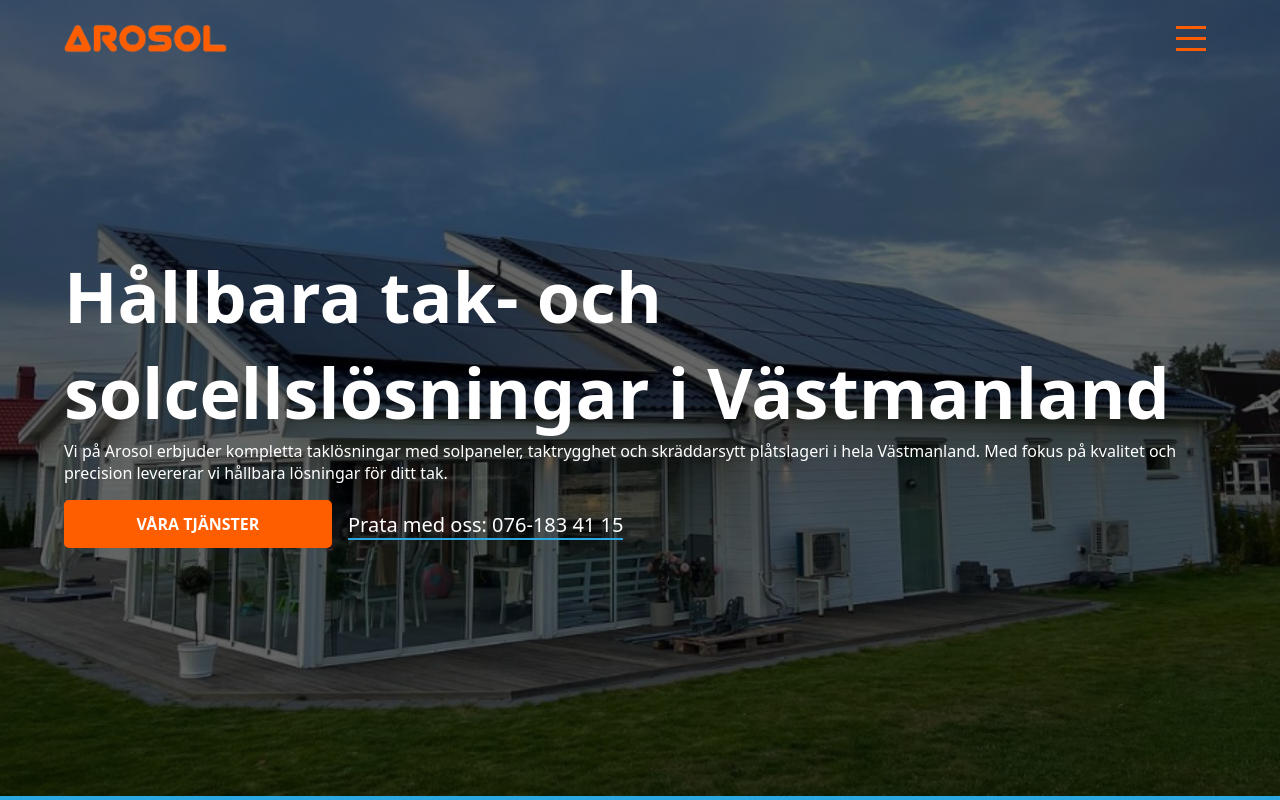
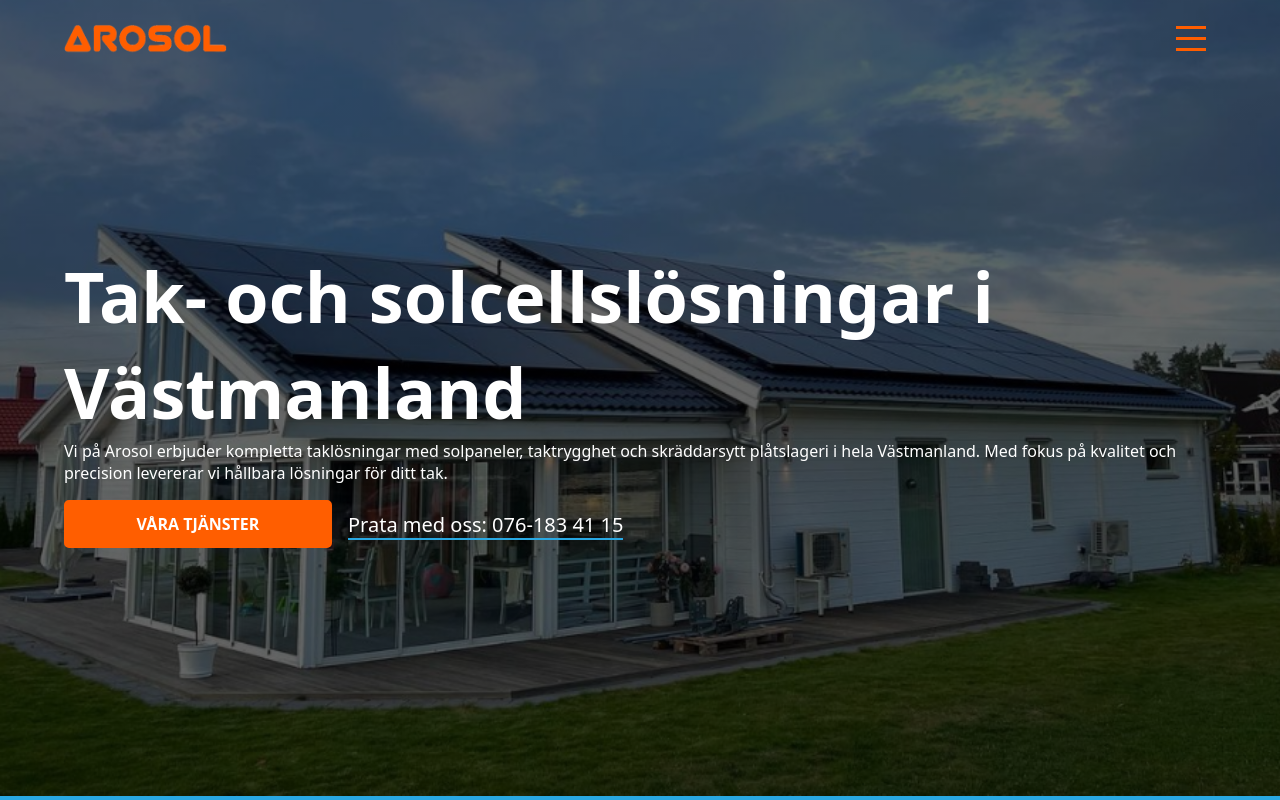
Before and after one commit to annamalinelisabet/AROSOL, a React (Vite) app: page / in a window 1280 px wide. Shown: the top 800 px of the page. Built offline with nearby package versions, Linux system fonts and the light colour scheme.

Commit message:
Change title in header

```diff
--- a/package.json
+++ b/package.json
@@ -12,6 +12,7 @@
   "dependencies": {
     "animate.css": "^4.1.1",
     "aos": "^2.3.4",
+    "dotenv": "^16.4.5",
     "react": "^18.2.0",
     "react-dom": "^18.2.0",
     "react-google-recaptcha-v3": "^1.10.1",
--- a/src/components/HomeHero/HomeHero.jsx
+++ b/src/components/HomeHero/HomeHero.jsx
@@ -14,7 +14,7 @@ const HomeHero = () => {
     <div className='HomeHero bg-img flex-center'>
         <div className='container wrapper d-flex-column'>
             <div className='hero-text'>
-                <h1 className='header'>Hållbara tak- och solcellslösningar i Västmanland</h1>
+                <h1 className='header'>Tak- och solcellslösningar i Västmanland</h1>
                 <p>Vi på Arosol erbjuder kompletta taklösningar med solpaneler, taktrygghet och skräddarsytt plåtslageri i hela Västmanland. Med fokus på kvalitet och precision levererar vi hållbara lösningar för ditt tak.</p>
             </div>
             <div className='cta-section'>
```
Also changed, not shown: 2 other files (tests, documents, lock files or other folders).
